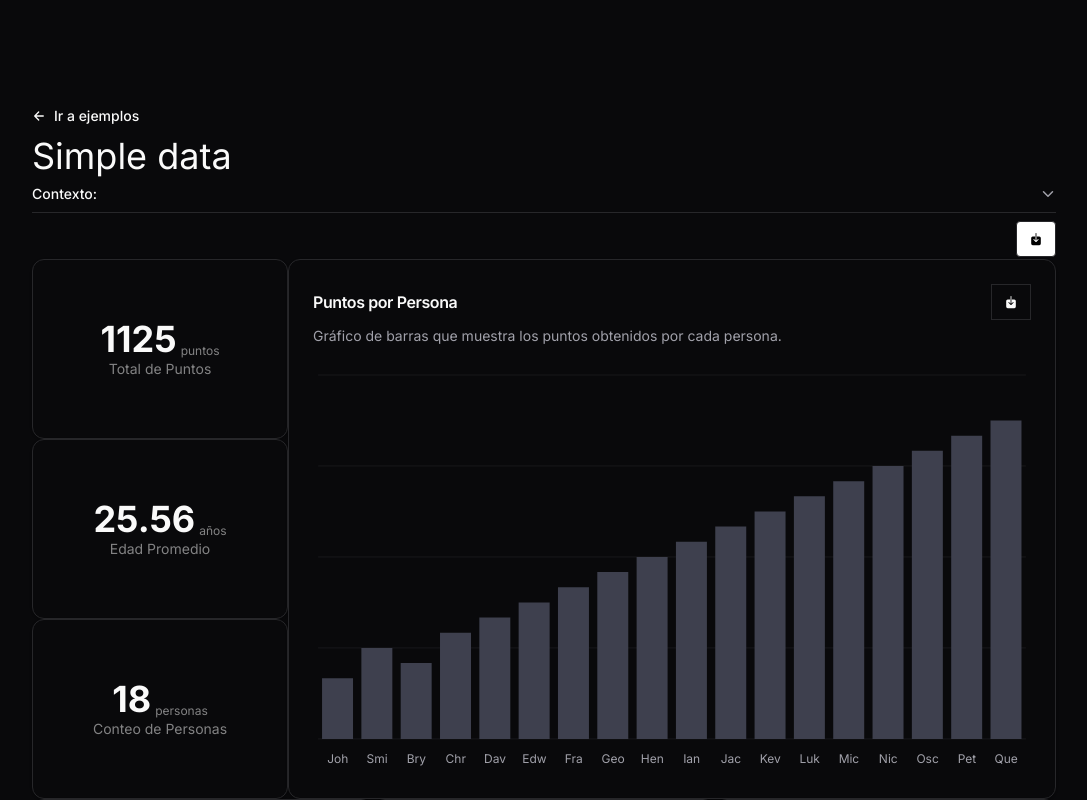
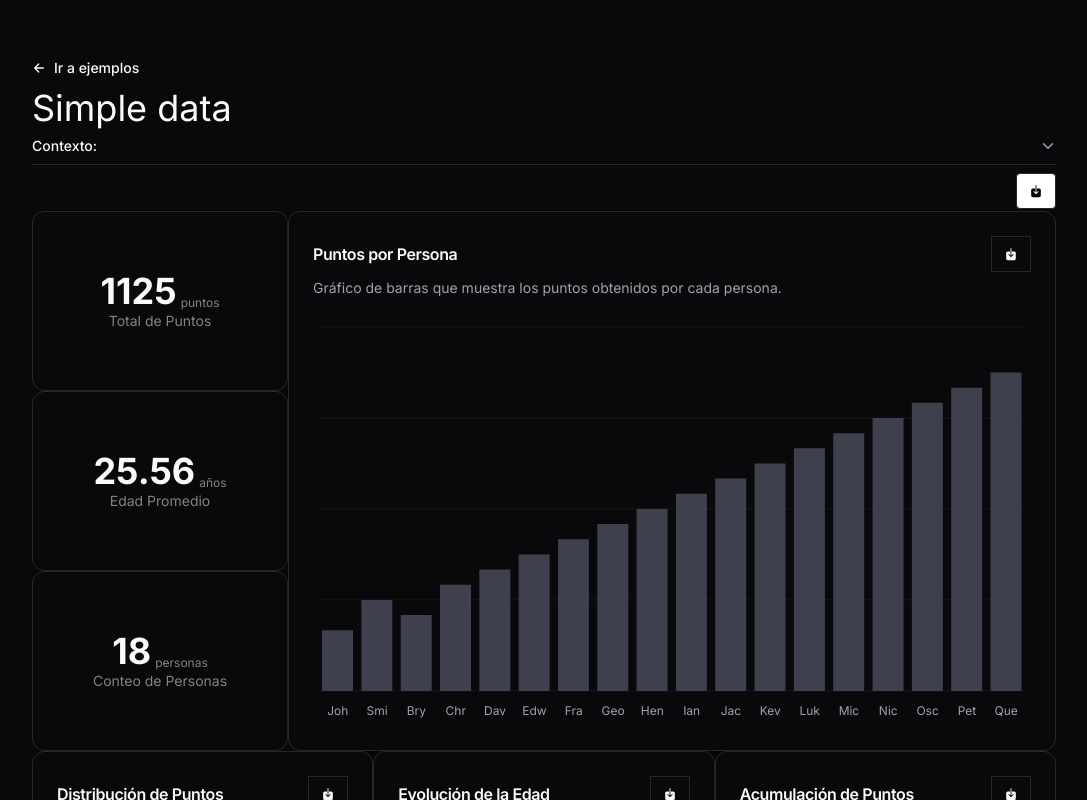
Before and after one commit to epulla/relevant-charts, a Next.js app: page /examples/us/1 in a window 1280 px wide. Shown: the top 800 px of the page, without its empty margins (96-1183 px from the left). Built offline with nearby package versions, Linux system fonts and the light colour scheme.

Commit message:
feat: update ui according to previously added layout

```diff
--- a/src/app/examples/us/[id]/page.tsx
+++ b/src/app/examples/us/[id]/page.tsx
@@ -30,7 +30,7 @@ export default async function LocalExamplePage({ params }: Props) {
   );
   const data: ExampleData = JSON.parse(file);
   return (
-    <main className="max-w-5xl mx-auto px-2 md:px-0 flex-1 w-full mt-12">
+    <>
       <Link href="/examples">
         <Button className="-ml-4" variant="ghost">
           <IoArrowBack className="mr-2" />
@@ -105,6 +105,6 @@ export default async function LocalExamplePage({ params }: Props) {
           })}
         </div>
       </div>
-    </main>
+    </>
   );
 }
```
